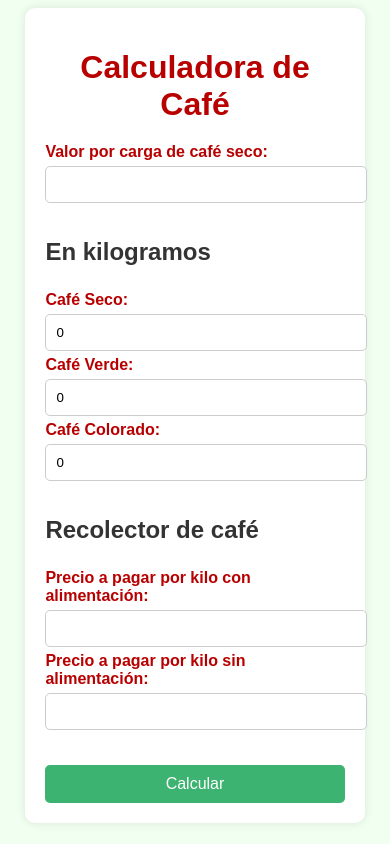
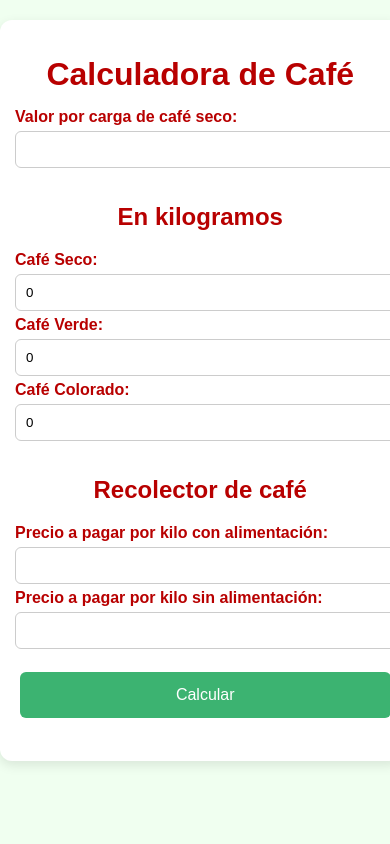
Before and after one commit to edwin5103298/Caffee, a Flask app: page / in a window 390 px wide; the page is wider, and only the part inside the window is pictured. Run offline with Flask 3, Linux system fonts and the light colour scheme.

Commit message:
Update styles.css

```diff
--- a/static/css/styles.css
+++ b/static/css/styles.css
@@ -1,35 +1,54 @@
+/* === ESTILOS GENERALES === */
 body {
     font-family: Arial, sans-serif;
     background-color: #f0fff0; /* Verde claro */
     color: #333;
-}
-
-.total_vendido {
-
-    color: #000000; /* Negro */
-    text-align: center;
-    margin-bottom: 20px;
+    margin: 0;
+    padding: 0;
 }
 
 .container {
-    width: 80%;
-    margin: 0 auto;
+    width: 90%;
+    max-width: 1100px;
+    margin: 20px auto;
     padding: 20px;
     background-color: #fff;
-    box-shadow: 0 0 10px rgba(0, 0, 0, 0.1);
-    border-radius: 10px;
+    box-shadow: 0 4px 12px rgba(0, 0, 0, 0.1);
+    border-radius: 12px;
 }
 
-h1 {
+h1, h2 {
     color: #b80000; /* Rojo */
     text-align: center;
-    margin-bottom: 20px;
+    margin-bottom: 15px;
 }
 
+/* === BOTONES === */
+.btn {
+    display: inline-block;
+    padding: 12px 20px;
+    font-size: 16px;
+    color: white;
+    background-color: #3cb371; /* Verde */
+    border: none;
+    border-radius: 6px;
+    cursor: pointer;
+    text-align: center;
+    text-decoration: none;
+    transition: background-color 0.2s ease-in-out;
+    margin: 8px 5px;
+}
+
+.btn:hover {
+    background-color: #2e8b57; /* Verde más oscuro */
+}
+
+/* === FORMULARIOS === */
 form {
     display: flex;
     flex-direction: column;
     gap: 15px;
+    margin-bottom: 20px;
 }
 
 .input-group {
@@ -43,32 +62,15 @@
     color: #b80000; /* Rojo */
 }
 
-input[type="number"], input[type="text"] {
+input[type="number"],
+input[type="text"] {
     width: 100%;
     padding: 10px;
     border: 1px solid #ccc;
-    border-radius: 5px;
+    border-radius: 6px;
 }
 
-.btn {
-    display: inline-block;
-    padding: 10px 20px;
-    font-size: 16px;
-    color: white;
-    background-color: #3cb371; /* Verde */
-    border: none;
-    border-radius: 5px;
-    cursor: pointer;
-    text-align: center;
-    text-decoration: none;
-    margin-top: 20px;
-}
-
-.btn:hover {
-    background-color: #2e8b57; /* Verde más oscuro */
-}
-
-/* Estilos para las tablas */
+/* === TABLAS === */
 table {
     width: 100%;
     border-collapse: collapse;
@@ -76,29 +78,80 @@
     background-color: #fff;
     border-radius: 10px;
     overflow: hidden;
-    box-shadow: 0 0 10px rgba(0, 0, 0, 0.1);
+    box-shadow: 0 0 8px rgba(0, 0, 0, 0.08);
 }
 
 th, td {
-    padding: 10px;
+    padding: 12px;
     text-align: left;
 }
 
 th {
     background-color: #b80000; /* Rojo */
     color: white;
+    text-align: center;
 }
 
 td {
     border-bottom: 1px solid #ddd;
+    text-align: center;
 }
 
 tr:nth-child(even) {
-    background-color: #f9f9f9;
+    background-color: #fafafa;
 }
 
 tr:hover {
     background-color: #f1f1f1;
+}
+
+/* === SECCIÓN DE RESULTADOS === */
+.grid-container {
+    display: grid;
+    grid-template-columns: repeat(auto-fit, minmax(280px, 1fr));
+    gap: 20px;
+    margin-top: 20px;
+}
+
+.grid-item {
+    background: #f9f9f9;
+    border-radius: 10px;
+    padding: 15px;
+    text-align: center;
+    box-shadow: 0 2px 6px rgba(0,0,0,0.1);
+}
+
+.grid-item h2 {
+    font-size: 18px;
+    color: #333;
+}
+
+.total {
+    background: #3cb371;
+    color: white;
+    font-weight: bold;
+}
+
+.total_vendido {
+    font-size: 24px;
+    margin-top: 10px;
+}
+
+/* === RESPONSIVE === */
+@media (max-width: 767px) {
+    .container {
+        width: 95%;
+        padding: 15px;
+    }
+
+    .btn {
+        width: 100%;
+        padding: 14px;
+    }
+
+    table, th, td {
+        font-size: 14px;
+    }
 }
 
 /** Movil **/
```
